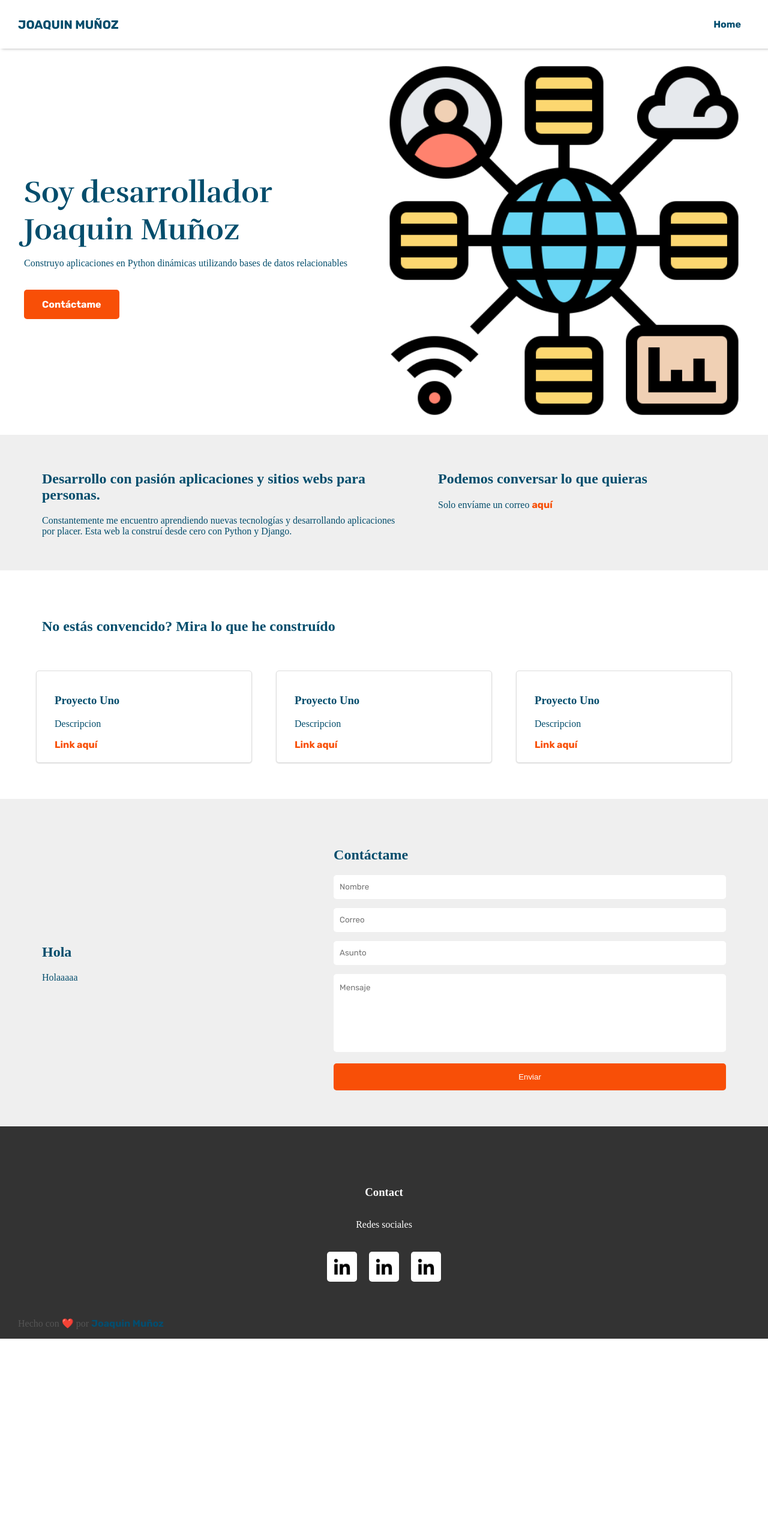
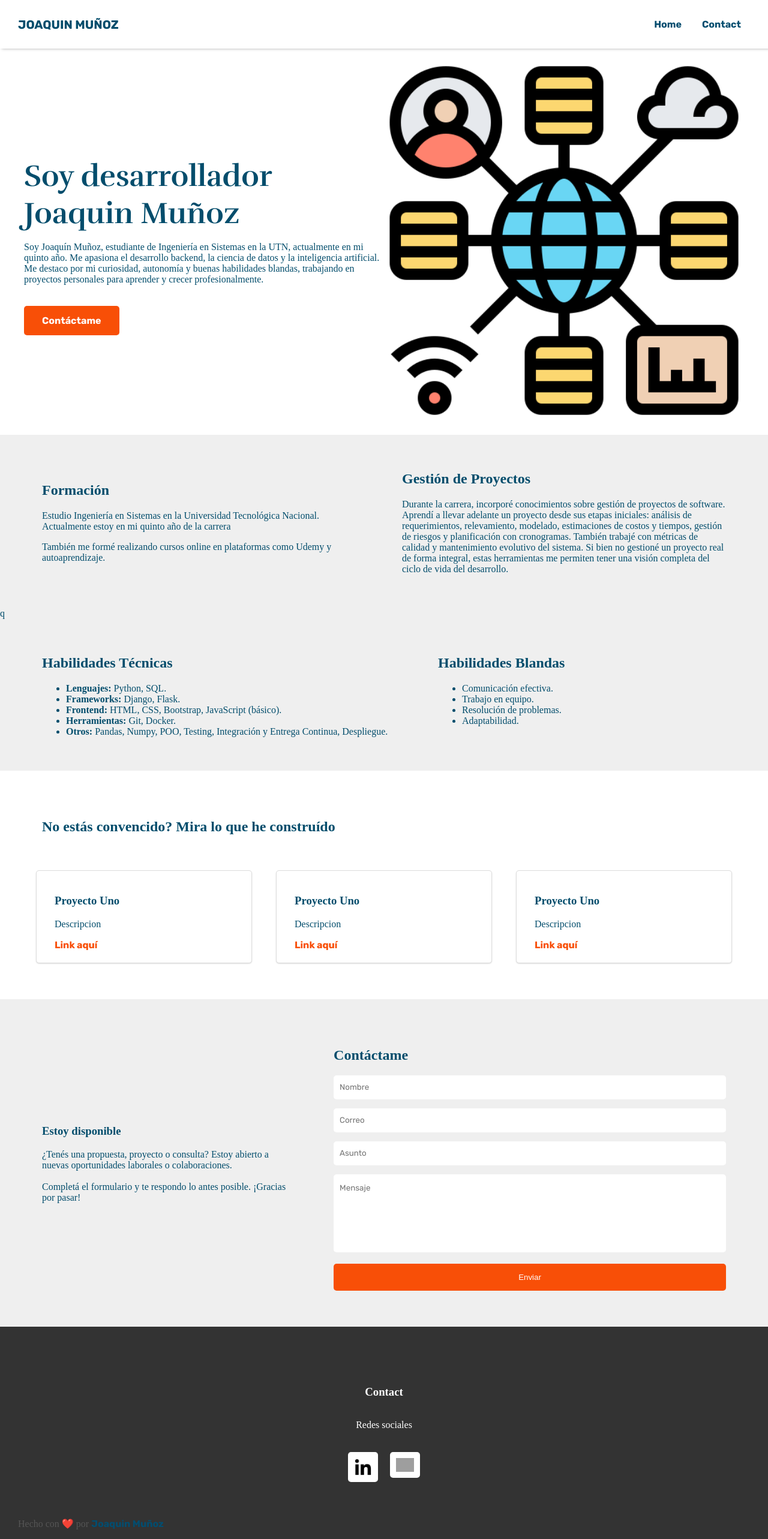
Before and after one commit to JoacoM2003/portfolio, a Django app: page / in a window 1280 px wide. Shown: the whole page at 60% size. Before the commit the page ends 2232 px from the top, so only its background shows below. Run offline with Django 5.2, Linux system fonts and the light colour scheme; grey boxes are pictures that could not be loaded.

Commit message:
update text

```diff
--- a/portada/templates/base.html
+++ b/portada/templates/base.html
@@ -22,6 +22,7 @@
         <nav>
             <ul>
                 <li><a href="{% url 'index' %}">Home</a></li>
+                <li><a href="#contact">Contact</a></li>
             </ul>
         </nav>
     </header>
@@ -39,9 +40,8 @@
         </div>
         <div class="center full-width social-links">
             <div class="row">
-                <a href="#"><img src="{% static 'linkedin.png' %}" class="social" width="30"></a>
-                <a href="#"><img src="{% static 'linkedin.png' %}" class="social" width="30"></a>
-                <a href="#"><img src="{% static 'linkedin.png' %}" class="social" width="30"></a>
+                <a href="https://www.linkedin.com/in/joaquin-mu%C3%B1oz-283a8b360/" target="_blank"><img src="{% static 'linkedin.png' %}" class="social" width="30"></a>
+                <a href="https://github.com/JoacoM2003" target="_blank"><img src="{% static 'github.png' %}" class="social" width="30"></a>
             </div>
         </div>
         <div class="made-with">
--- a/portada/templates/index.html
+++ b/portada/templates/index.html
@@ -8,7 +8,7 @@
         <div class="left">
             <h1>Soy desarrollador</h1>
             <h1>Joaquin Muñoz</h1>
-            <p>Construyo aplicaciones en Python dinámicas utilizando bases de datos relacionables</p>
+            <p>Soy Joaquín Muñoz, estudiante de Ingeniería en Sistemas en la UTN, actualmente en mi quinto año. Me apasiona el desarrollo backend, la ciencia de datos y la inteligencia artificial. Me destaco por mi curiosidad, autonomía y buenas habilidades blandas, trabajando en proyectos personales para aprender y crecer profesionalmente.</p>
             <a href="#contact" class="btn">Contáctame</a>
         </div>
         <div class="right">
@@ -16,6 +16,7 @@
         </div>
     </div>
 </div>
+{% include 'section-form.html' %}
 {% include 'section-first.html' %}
 {% include 'section-second.html' %}
 {% include 'section-third.html' %}
--- a/portada/templates/section-first.html
+++ b/portada/templates/section-first.html
@@ -2,12 +2,23 @@
     <div class="content">
         <div class="row vert-pad">
             <div class="left padded">
-                <h1>Desarrollo con pasión aplicaciones y sitios webs para personas.</h1>
-                <p>Constantemente me encuentro aprendiendo nuevas tecnologías y desarrollando aplicaciones por placer. Esta web la construí desde cero con Python y Django.</p>
+                <h1>Habilidades Técnicas</h1>
+                <p><ul>
+                    <li><strong>Lenguajes:</strong> Python, SQL.</li>
+                    <li><strong>Frameworks:</strong> Django, Flask.</li>
+                    <li><strong>Frontend:</strong> HTML, CSS, Bootstrap, JavaScript (básico).</li>
+                    <li><strong>Herramientas:</strong> Git, Docker.</li>
+                    <li><strong>Otros:</strong> Pandas, Numpy, POO, Testing, Integración y Entrega Continua, Despliegue.</li>
+                  </ul></p>
             </div>
             <div class="right padded">
-                    <h1>Podemos conversar lo que quieras</h1>
-                    <p>Solo envíame un correo <a class="orange" href="#contact">aquí</a></p>
+                    <h1>Habilidades Blandas</h1>
+                    <p><ul>
+                        <li>Comunicación efectiva.</li>
+                        <li>Trabajo en equipo.</li>
+                        <li>Resolución de problemas.</li>
+                        <li>Adaptabilidad.</li>
+                      </ul></a></p>
             </div>
         </div>
     </div>
--- /dev/null
+++ b/portada/templates/section-form.html
@@ -0,0 +1,20 @@
+<div class="center">
+    <div class="content">
+        <div class="row vert-pad">
+            <style>
+                .left {
+                    float: left;
+                }
+            </style>
+            <div class="left padded">
+                <h2>Formación</h2>
+                <p>Estudio Ingeniería en Sistemas en la Universidad Tecnológica Nacional. Actualmente estoy en mi quinto año de la carrera</p>
+                <p>También me formé realizando cursos online en plataformas como Udemy y autoaprendizaje.</p>
+            </div>
+            <div style="float:right; width:50%" class="padded">
+                <h2>Gestión de Proyectos</h2>
+                <p>Durante la carrera, incorporé conocimientos sobre gestión de proyectos de software. Aprendí a llevar adelante un proyecto desde sus etapas iniciales: análisis de requerimientos, relevamiento, modelado, estimaciones de costos y tiempos, gestión de riesgos y planificación con cronogramas. También trabajé con métricas de calidad y mantenimiento evolutivo del sistema. Si bien no gestioné un proyecto real de forma integral, estas herramientas me permiten tener una visión completa del ciclo de vida del desarrollo.</p>
+            </div>
+        </div>
+    </div>
+</div>q
--- a/portada/templates/section-third.html
+++ b/portada/templates/section-third.html
@@ -1,9 +1,13 @@
-<div class="center padded">
+<div class="center padded ">
     <div class="content">
         <div class="row vert-pad">
             <div class="left padded">
-                <h1>Hola</h1>
-                <p>Holaaaaa</p>
+                <h3>Estoy disponible</h3>
+                <p>
+                ¿Tenés una propuesta, proyecto o consulta? Estoy abierto a nuevas oportunidades laborales o colaboraciones.
+                <br><br>
+                Completá el formulario y te respondo lo antes posible. ¡Gracias por pasar!
+                </p>
             </div>
             <div id="contact" class="right padded">
                 <form class="contact-form" action="{% url 'mail' %}" method="post">
--- a/portfolio/settings.py
+++ b/portfolio/settings.py
@@ -26,7 +26,7 @@ SECRET_KEY = 'django-insecure-sogq8e@dtj!ws5-5n*^i=-l*22bss*sn9zrzvoyx(i^%)iudk$
 # SECURITY WARNING: don't run with debug turned on in production!
 DEBUG = True
 
-ALLOWED_HOSTS = ['.onrender.com']
+ALLOWED_HOSTS = ['.onrender.com', '127.0.0.1']
 
 
 # Application definition
```
Also changed, not shown: portada/static/Github-desktop-logo-symbol.svg.png (added).
